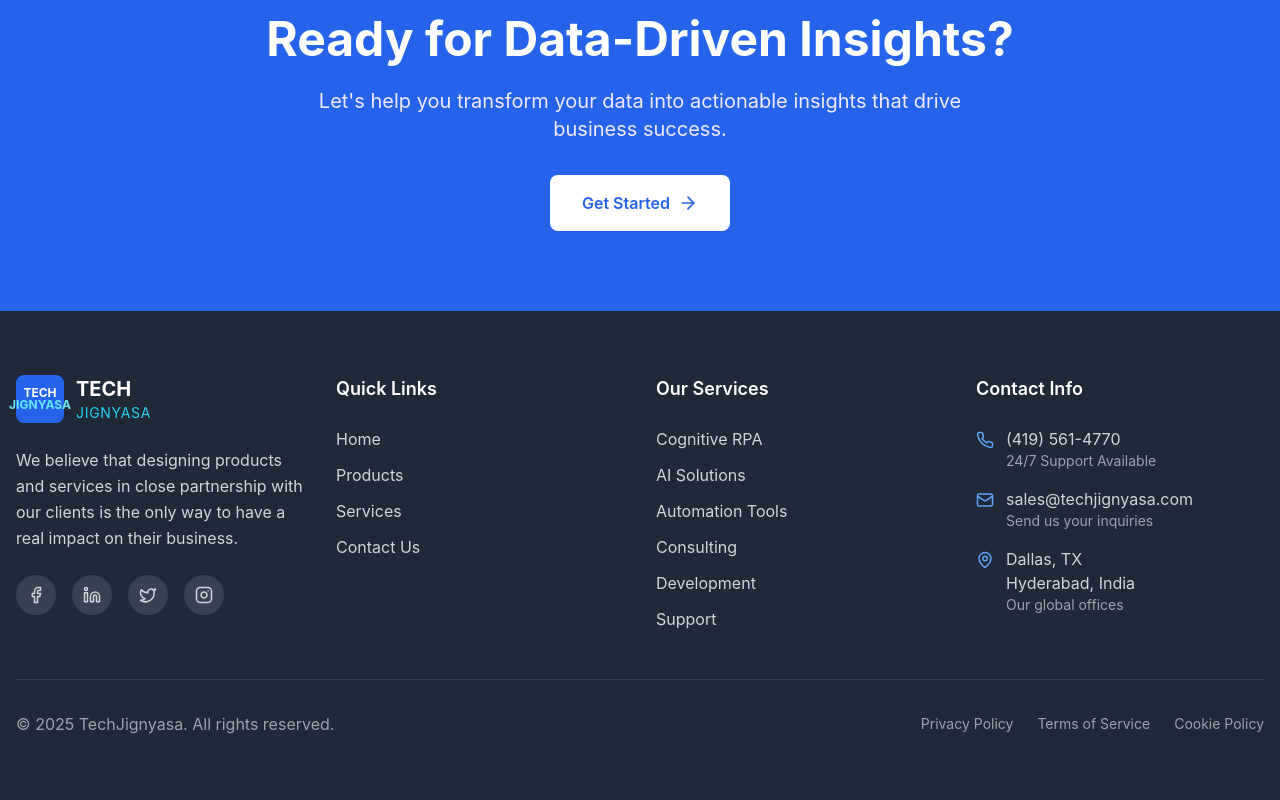
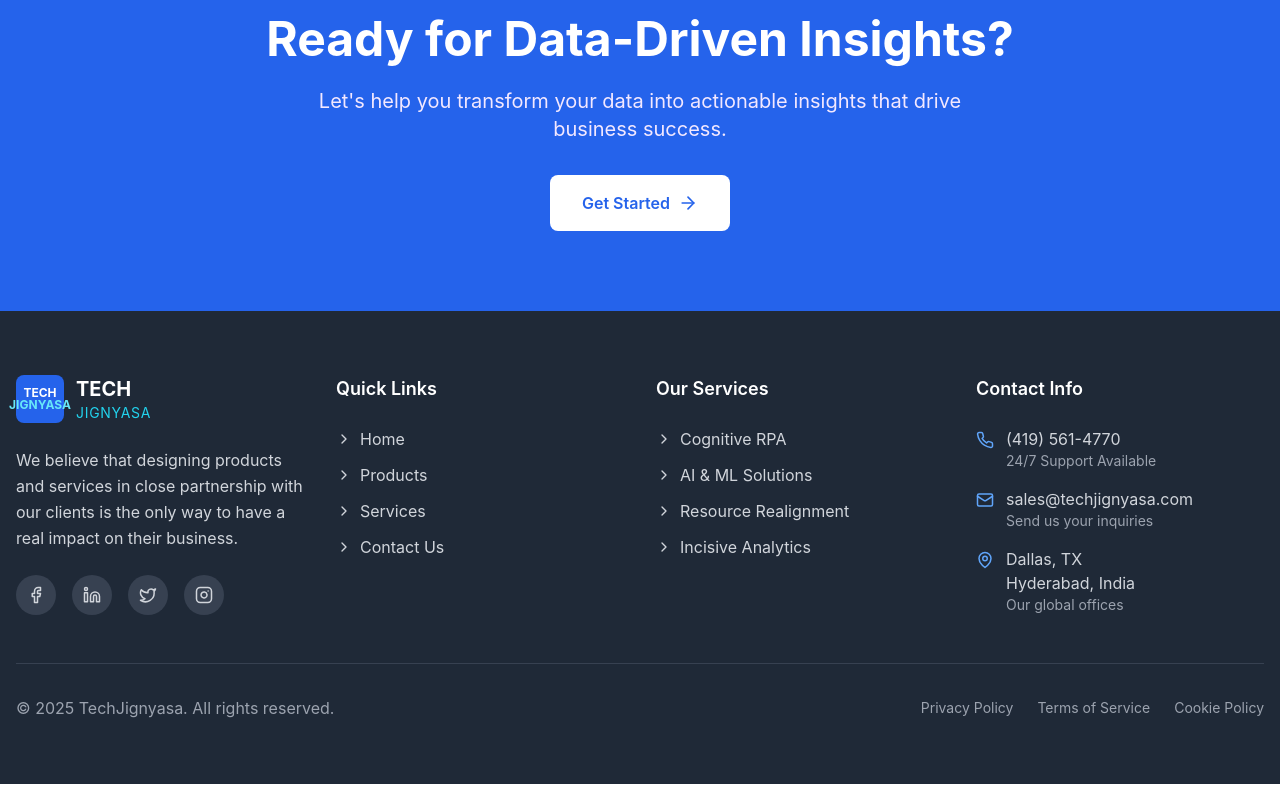
Before and after one commit to RohitReddy21/TJ, a React (Vite) app: page /services/Incisive-Analytics in a window 1280 px wide. Shown: the part 1469-2269 px from the top of the page. Built offline with nearby package versions, Linux system fonts and the light colour scheme.

Commit message:
Describe what you updated

```diff
--- a/src/components/Footer.tsx
+++ b/src/components/Footer.tsx
@@ -1,7 +1,16 @@
 import React from 'react';
 import { motion } from 'framer-motion';
 import { Link } from 'react-router-dom';
-import { Facebook, Linkedin, Twitter, Instagram, Phone, Mail, MapPin } from 'lucide-react';
+import {
+  Facebook,
+  Linkedin,
+  Twitter,
+  Instagram,
+  Phone,
+  Mail,
+  MapPin,
+  ChevronRight
+} from 'lucide-react';
 
 const Footer = () => {
   const socialLinks = [
@@ -13,18 +22,16 @@ const Footer = () => {
 
   const quickLinks = [
     { label: 'Home', path: '/' },
-    { label: 'Products', path: '/products' },
-    { label: 'Services', path: '/services' },
+    { label: 'Products', path: '/products/cognitive-rpa' },
+    { label: 'Services', path: '/services/ai-ml' },
     { label: 'Contact Us', path: '/contact' },
   ];
 
   const services = [
-    'Cognitive RPA',
-    'AI Solutions',
-    'Automation Tools',
-    'Consulting',
-    'Development',
-    'Support'
+    { path: '/products/cognitive-rpa', label: 'Cognitive RPA' },
+    { path: '/services/ai-ml', label: 'AI & ML Solutions' },
+    { path: '/services/resource-realignment', label: 'Resource Realignment' },
+    { path: '/services/Incisive-Analytics', label: 'Incisive Analytics' }
   ];
 
   return (
@@ -79,15 +86,19 @@ const Footer = () => {
             <h4 className="text-white font-semibold text-lg mb-6">Quick Links</h4>
             <ul className="space-y-3">
               {quickLinks.map((link) => (
-                <li key={link.path}>
+                <motion.li
+                  key={link.path}
+                  whileHover={{ x: 5 }}
+                  className="transition-all"
+                >
                   <Link
                     to={link.path}
-                    className="text-gray-300 hover:text-white hover:text-blue-400 transition-colors duration-200 flex items-center space-x-2"
+                    className="text-gray-300 hover:text-blue-400 transition-colors duration-200 flex items-center space-x-2"
                   >
-                    {/* <span className="w-1 h-1 bg-blue-400 rounded-full"></span> */}
+                    <ChevronRight size={16} />
                     <span>{link.label}</span>
                   </Link>
-                </li>
+                </motion.li>
               ))}
             </ul>
           </motion.div>
@@ -101,15 +112,19 @@ const Footer = () => {
             <h4 className="text-white font-semibold text-lg mb-6">Our Services</h4>
             <ul className="space-y-3">
               {services.map((service) => (
-                <li key={service}>
+                <motion.li
+                  key={service.path}
+                  whileHover={{ x: 5 }}
+                  className="transition-all"
+                >
                   <Link
-                    to="/services"
-                    className="text-gray-300 hover:text-white hover:text-blue-400 transition-colors duration-200 flex items-center space-x-2"
+                    to={service.path}
+                    className="text-gray-300 hover:text-blue-400 transition-colors duration-200 flex items-center space-x-2"
                   >
-                    {/* <span className="w-1 h-1 bg-blue-400 rounded-full"></span> */}
-                    <span>{service}</span>
+                    <ChevronRight size={16} />
+                    <span>{service.label}</span>
                   </Link>
-                </li>
+                </motion.li>
               ))}
             </ul>
           </motion.div>
@@ -129,7 +144,6 @@ const Footer = () => {
                   <div className="text-gray-400 text-sm">24/7 Support Available</div>
                 </div>
               </div>
-
               <div className="flex items-start space-x-3">
                 <Mail size={18} className="text-blue-400 mt-1 flex-shrink-0" />
                 <div>
@@ -137,7 +151,6 @@ const Footer = () => {
                   <div className="text-gray-400 text-sm">Send us your inquiries</div>
                 </div>
               </div>
-
               <div className="flex items-start space-x-3">
                 <MapPin size={18} className="text-blue-400 mt-1 flex-shrink-0" />
                 <div>
--- a/src/components/Header.tsx
+++ b/src/components/Header.tsx
@@ -1,6 +1,9 @@
 import React, { useState, useEffect } from 'react';
 import { Link, useLocation } from 'react-router-dom';
-import { Menu, X, ChevronDown, Phone, Mail, MapPin, Facebook, Linkedin, Twitter } from 'lucide-react';
+import {
+  Menu, X, ChevronDown, Phone, Mail, MapPin,
+  Facebook, Linkedin, Twitter
+} from 'lucide-react';
 import { motion, AnimatePresence } from 'framer-motion';
 
 const Header = () => {
@@ -42,23 +45,19 @@ const Header = () => {
   return (
     <header className="w-full z-50">
       {/* Top Info Bar */}
-<div className="hidden md:flex bg-gray-200 text-sm text-gray-700 px-4 py-2 flex flex-wrap justify-between items-center">
-  <div className="flex flex-wrap items-center space-x-4">
-    {/* Email */}
+      <div className="hidden md:flex bg-gray-200 text-sm text-gray-700 px-4 py-2 justify-between items-center">
+        <div className="flex items-center space-x-4">
           <div className="flex items-center space-x-1">
             <Mail size={14} />
             <span>sales@techjignyasa.com</span>
           </div>
-
-    {/* Address - hidden on small screens */}
           <div className="hidden md:flex items-center space-x-1">
             <MapPin size={14} />
             <span>Dallas, TX and Hyderabad, India</span>
           </div>
         </div>
 
-  {/* Phone + Social Icons */}
-  <div className="flex items-center space-x-4 mt-2 md:mt-0">
+        <div className="flex items-center space-x-4">
           <div className="flex items-center space-x-1 text-blue-600 font-semibold">
             <Phone size={14} />
             <span>(419) 561-4770</span>
@@ -67,11 +66,9 @@ const Header = () => {
             <Facebook className="hover:text-blue-600 cursor-pointer" size={16} />
             <Linkedin className="hover:text-blue-600 cursor-pointer" size={16} />
             <Twitter className="hover:text-blue-600 cursor-pointer" size={16} />
-      {/* <Pinterest className="hover:text-blue-600 cursor-pointer" size={16} /> */}
           </div>
         </div>
       </div>
-
 
       {/* Navigation */}
       <motion.div
@@ -110,7 +107,7 @@ const Header = () => {
                   >
                     <Link
                       to={item.path}
-                      className={`flex items-center space-x-1 text-gray-700 hover:text-blue-600 transition-colors font-medium py-2 ${
+                      className={`flex items-center space-x-1 text-gray-700 hover:text-blue-600 font-medium py-2 ${
                         location.pathname === item.path ? 'text-blue-600 border-b-2 border-blue-600' : ''
                       }`}
                     >
@@ -129,7 +126,7 @@ const Header = () => {
                             <Link
                               key={dropdownItem.path}
                               to={dropdownItem.path}
-                              className="block px-4 py-2 text-gray-700 hover:bg-blue-50 hover:text-blue-600 transition-colors"
+                              className="block px-4 py-2 text-gray-700 hover:bg-blue-50 hover:text-blue-600"
                             >
                               {dropdownItem.label}
                             </Link>
@@ -141,7 +138,7 @@ const Header = () => {
                 ) : (
                   <Link
                     to={item.path}
-                    className={`text-gray-700 hover:text-blue-600 transition-colors font-medium py-2 ${
+                    className={`text-gray-700 hover:text-blue-600 font-medium py-2 ${
                       location.pathname === item.path ? 'text-blue-600 border-b-2 border-blue-600' : ''
                     }`}
                   >
@@ -171,18 +168,64 @@ const Header = () => {
       className="lg:hidden px-4 pb-4"
     >
       <nav className="flex flex-col space-y-4 pt-4 border-t border-gray-200">
-                {navItems.map((item) => (
+        {navItems.map((item) => {
+          const isDropdownOpen =
+            (item.label === 'Products' && productsOpen) ||
+            (item.label === 'Services' && servicesOpen);
+
+          const toggleDropdown = () => {
+            if (item.label === 'Products') setProductsOpen(!productsOpen);
+            if (item.label === 'Services') setServicesOpen(!servicesOpen);
+          };
+
+          return (
+            <div key={item.path} className="flex flex-col">
+              <button
+                onClick={() => {
+                  if (item.hasDropdown) toggleDropdown();
+                  else setIsMenuOpen(false);
+                }}
+                className="flex items-center justify-between text-gray-700 hover:text-blue-600 font-medium py-2"
+              >
+                <span>{item.label}</span>
+                {item.hasDropdown && (
+                  <motion.span
+                    animate={{ rotate: isDropdownOpen ? 180 : 0 }}
+                    transition={{ duration: 0.2 }}
+                  >
+                    <ChevronDown size={16} />
+                  </motion.span>
+                )}
+              </button>
+
+              {/* Animated Submenu */}
+              {item.hasDropdown && (
+                <AnimatePresence>
+                  {isDropdownOpen && (
+                    <motion.div
+                      initial={{ opacity: 0, height: 0 }}
+                      animate={{ opacity: 1, height: 'auto' }}
+                      exit={{ opacity: 0, height: 0 }}
+                      className="pl-4 space-y-2"
+                    >
+                      {item.dropdownItems.map((sub) => (
                         <Link
-                    key={item.path}
-                    to={item.path}
+                          key={sub.path}
+                          to={sub.path}
                           onClick={() => setIsMenuOpen(false)}
-                    className={`text-gray-700 hover:text-blue-600 transition font-medium ${
-                      location.pathname === item.path ? 'text-blue-600' : ''
-                    }`}
+                          className="text-gray-600 text-sm hover:text-blue-600 block"
                         >
-                    {item.label}
+                          {sub.label}
                         </Link>
                       ))}
+                    </motion.div>
+                  )}
+                </AnimatePresence>
+              )}
+            </div>
+          );
+        })}
+
         <div className="flex items-center space-x-2 text-gray-600 pt-4 border-t border-gray-200">
           <Phone size={16} className="text-blue-600" />
           <span className="text-sm font-semibold">(419) 561-4770</span>
@@ -191,6 +234,7 @@ const Header = () => {
     </motion.div>
   )}
 </AnimatePresence>
+
       </motion.div>
     </header>
   );
--- a/src/pages/Home.tsx
+++ b/src/pages/Home.tsx
@@ -72,7 +72,7 @@ const Home = () => {
               initial={{ opacity: 0, y: 30 }}
               animate={heroInView ? { opacity: 1, y: 0 } : {}}
               transition={{ duration: 1, delay: 0.6 }}
-              className="flex flex-col sm:flex-row gap-4 justify-center"
+              className="flex flex-col sm:flex-row gap-4 justify-center items-center"
             >
               <motion.div whileHover={{ scale: 1.05 }} whileTap={{ scale: 0.95 }}>
                 <Link
```
Lines whose indentation alone changed are shown as unchanged.
